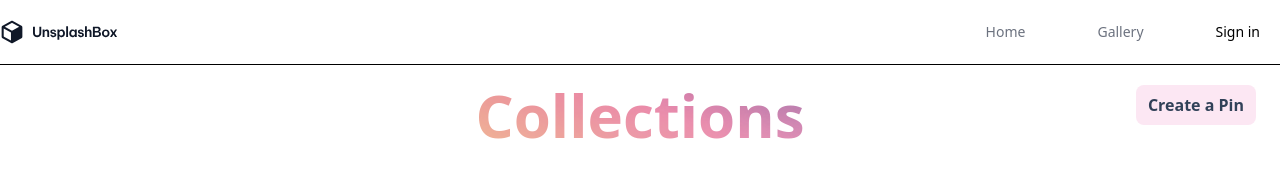
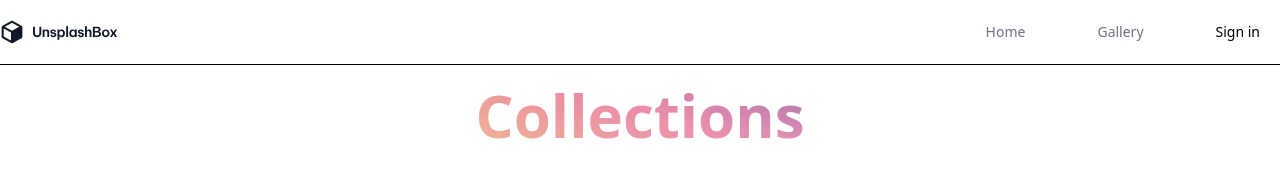
Before and after one commit to Anemone3/react-aws-storage, a React (Vite) app in the folder apps/client/: page /collections/1 in a window 1280 px wide. Shown: the top 175 px of the page. Built offline with nearby package versions, Linux system fonts and the light colour scheme; no server answers.

Commit message:
feat(apps/client): show button if collections.pins 0

```diff
--- a/apps/client/src/components/CollectionContent.jsx
+++ b/apps/client/src/components/CollectionContent.jsx
@@ -1,13 +1,14 @@
-'use client';
-
+import { useModal } from '../hooks/useModal';
 import { Link, useNavigate, useOutletContext, useParams } from 'react-router-dom';
 import { ArrowLeft, Plus, MoreHorizontal } from 'lucide-react';
 import { useEffect, useState } from 'react';
 import DropDownPin from './DropDownPin';
+import ModalPin from './ModalPin';
 
 const CollectionContent = () => {
   const { collections, userId } = useOutletContext();
   const { collectionId } = useParams();
+  const { showModal } = useModal();
   const navigate = useNavigate();
   const [collection, setCollection] = useState(collections ? collections.find(collection => collection.id === Number(collectionId)) : []);
   const [openMenuId, setOpenMenuId] = useState(null);
@@ -23,6 +24,11 @@ const CollectionContent = () => {
       setOpenMenuId(id);
     }
   };
+
+  const handleCreatePin = () => {
+    showModal(<ModalPin collectionId={collectionId} collections={collections} userId={userId} />);
+  };
+
   const closeAllMenus = () => {
     setOpenMenuId(null);
   };
@@ -119,10 +125,7 @@ const CollectionContent = () => {
             <p className="text-lg text-gray-500 mb-4">Esta colección no tiene pines todavía</p>
             <button
               className="inline-flex items-center px-4 py-2 border border-transparent text-sm font-medium rounded-md shadow-sm text-white bg-rose-500 hover:bg-rose-600 focus:outline-none focus:ring-2 focus:ring-offset-2 focus:ring-rose-400 transition-colors"
-              onClick={() => {
-                // Aquí puedes mostrar el modal para crear un pin
-                console.log('Crear pin para colección:', collection.id);
-              }}
+              onClick={handleCreatePin}
             >
               <Plus className="h-4 w-4 mr-1" />
               Crear el primer pin
--- a/apps/client/src/pages/CollectionsPage.jsx
+++ b/apps/client/src/pages/CollectionsPage.jsx
@@ -6,8 +6,9 @@ import ModalPin from '../components/ModalPin';
 import { useSelector } from 'react-redux';
 
 function CollectionsPage() {
-  const { userId } = useParams();
+  const { userId, collectionId } = useParams();
   const accessToken = useSelector(state => state.auth.accessToken);
+  const [showButton, setShowButton] = useState(false);
 
   const { data, isLoading } = useGetAllCollectionsQuery(
     { userId, accessToken },
@@ -21,14 +22,26 @@ function CollectionsPage() {
 
   const isOnCollectionsPage = location.pathname === `/collections/${userId}`;
 
+  useEffect(() => {
+    if (data) {
+      let pinsOnCollectionExists = data.collections.find(e => e.id === Number(collectionId));
+
+      if (pinsOnCollectionExists && pinsOnCollectionExists.pins.length > 0) {
+        setShowButton(true);
+      }
+    }
+  }, [collectionId]);
+
   return (
     <section className="relative container mx-auto flex max-w-screen flex-col items-center justify-center space-y-4">
+      {data?.collections && showButton && (
         <button
           onClick={() => showModal(<ModalPin collections={data?.collections || []} userId={userId} />)}
           className="absolute top-5 right-6 cursor-pointer rounded-lg bg-pink-100 px-3 py-2 font-semibold text-slate-700 hover:bg-pink-300"
         >
           Create a Pin
         </button>
+      )}
       {isOnCollectionsPage && (
         <h1 className="mt-5 bg-[url('/gradiend-bg@2x.png')] bg-cover bg-clip-text bg-center bg-no-repeat text-center text-6xl font-bold text-transparent">
           Collections
```
Also changed, not shown: 1 other file (tests, documents, lock files or other folders). Lines whose indentation alone changed are shown as unchanged.
